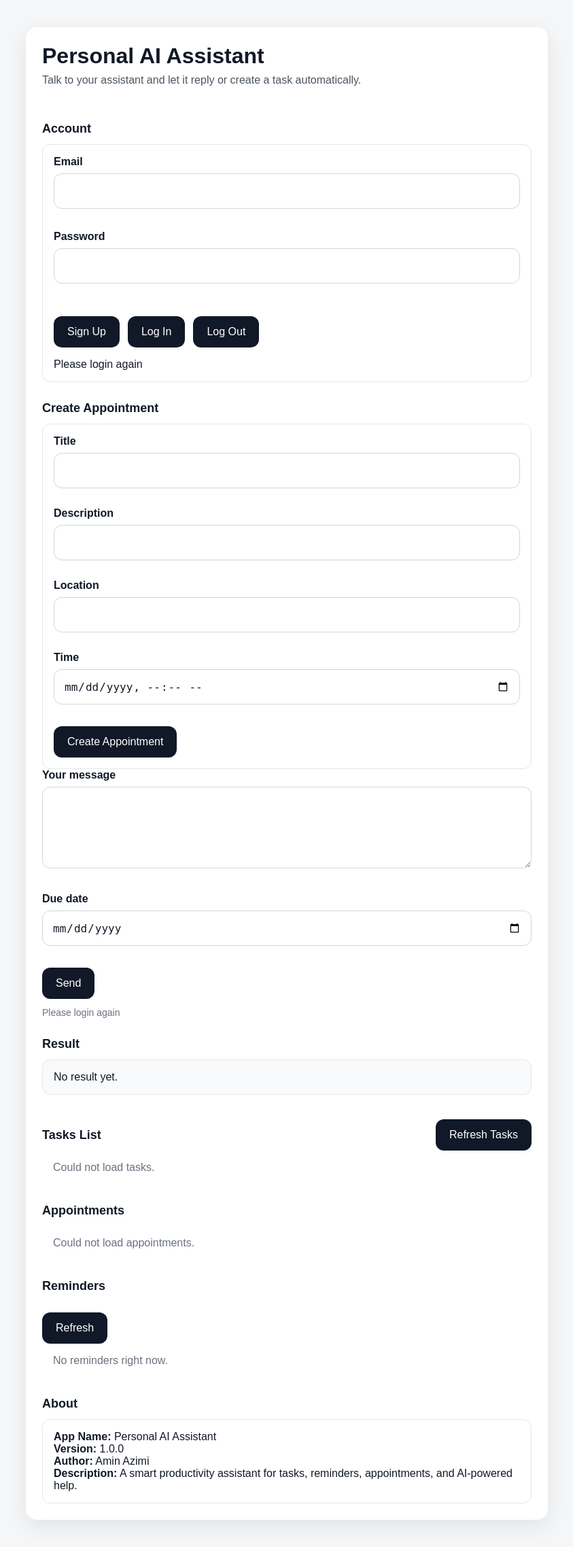
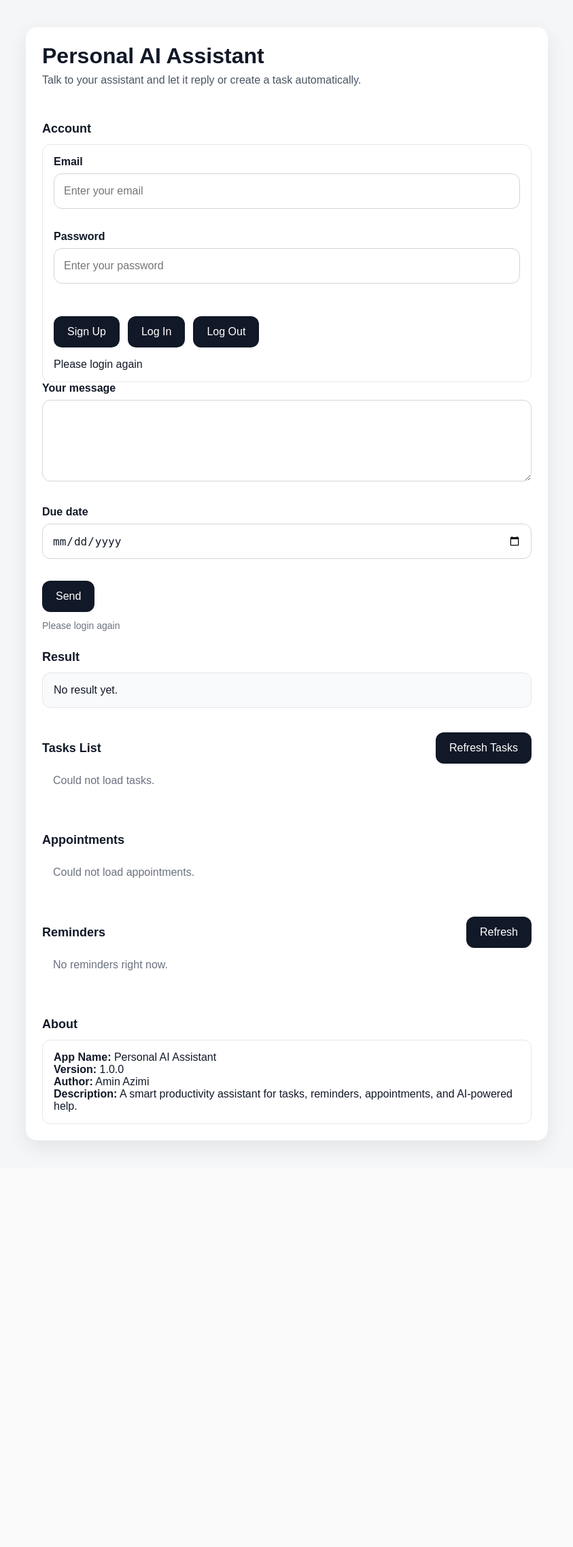
Before and after one commit to aminbita162-glitch/personal-ai-assistant, a Flask app: page / in a window 1280 px wide. Shown: the whole page at 68% size, without its empty margins (218-1061 px from the left). After the commit the page ends 1693 px from the top, so only its background shows below. Run offline with Flask 3, Linux system fonts and the light colour scheme; data that the repository does not hold is empty; some libraries are stand-ins or nearby versions.

Commit message:
Update index.html

```diff
--- a/templates/index.html
+++ b/templates/index.html
@@ -16,49 +16,25 @@
     </div>
 
     <div class="task-item">
-        <label>Email</label>
-        <input id="emailInput" type="email">
+        <label for="emailInput">Email</label>
+        <input id="emailInput" type="email" placeholder="Enter your email">
 
-        <label style="margin-top: 16px;">Password</label>
-        <input id="passwordInput" type="password">
+        <label for="passwordInput" style="margin-top: 16px;">Password</label>
+        <input id="passwordInput" type="password" placeholder="Enter your password">
 
-        <div style="display:flex;gap:12px;margin-top:16px;">
-            <button id="signupButton">Sign Up</button>
-            <button id="loginButton">Log In</button>
-            <button id="logoutButton">Log Out</button>
+        <div style="display:flex;gap:12px;flex-wrap:wrap;margin-top:16px;">
+            <button id="signupButton" type="button">Sign Up</button>
+            <button id="loginButton" type="button">Log In</button>
+            <button id="logoutButton" type="button">Log Out</button>
         </div>
 
         <div id="authStatusText" style="margin-top:16px;">Not logged in</div>
     </div>
 
-    <!-- 🔥 NEW: CREATE APPOINTMENT -->
-    <div style="margin-top:24px;">
-        <h3>Create Appointment</h3>
-    </div>
-
-    <div class="task-item">
-        <label>Title</label>
-        <input id="appointmentTitle" type="text">
-
-        <label style="margin-top:12px;">Description</label>
-        <input id="appointmentDescription" type="text">
-
-        <label style="margin-top:12px;">Location</label>
-        <input id="appointmentLocation" type="text">
-
-        <label style="margin-top:12px;">Time</label>
-        <input id="appointmentTime" type="datetime-local">
-
-        <button id="createAppointmentButton" style="margin-top:16px;">
-            Create Appointment
-        </button>
-    </div>
-
-    <!-- EXISTING -->
     <label>Your message</label>
     <textarea id="messageInput"></textarea>
 
-    <label style="margin-top: 16px;">Due date</label>
+    <label for="dueDateInput" style="margin-top: 16px;">Due date</label>
     <input id="dueDateInput" type="date">
 
     <button id="sendButton">Send</button>
@@ -77,7 +53,7 @@
         <div class="loading">Loading tasks...</div>
     </div>
 
-    <div style="margin-top:24px;">
+    <div style="display:flex;justify-content:space-between;align-items:center;margin-top:24px;">
         <h3>Appointments</h3>
     </div>
 
@@ -85,7 +61,7 @@
         <div class="loading">Loading appointments...</div>
     </div>
 
-    <div style="margin-top:24px;">
+    <div style="display:flex;justify-content:space-between;align-items:center;margin-top:24px;">
         <h3>Reminders</h3>
         <button id="refreshRemindersButton">Refresh</button>
     </div>
@@ -94,7 +70,7 @@
         <div class="loading">Loading reminders...</div>
     </div>
 
-    <div style="margin-top:24px;">
+    <div style="display:flex;justify-content:space-between;align-items:center;margin-top:24px;">
         <h3>About</h3>
     </div>
 
@@ -102,7 +78,7 @@
         <strong>App Name:</strong> Personal AI Assistant<br>
         <strong>Version:</strong> 1.0.0<br>
         <strong>Author:</strong> Amin Azimi<br>
-        <strong>Description:</strong> A smart productivity assistant.
+        <strong>Description:</strong> A smart productivity assistant for tasks, appointments, reminders, and AI-powered help.
     </div>
 </div>
 
```
